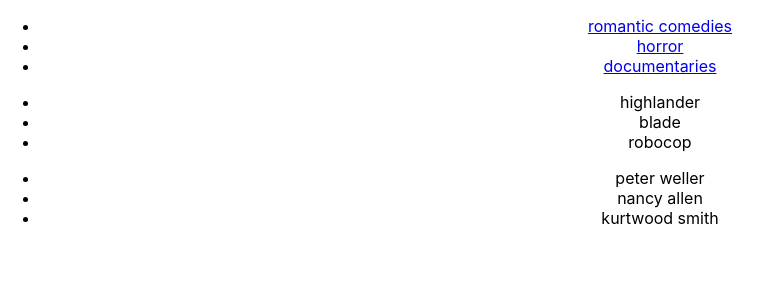
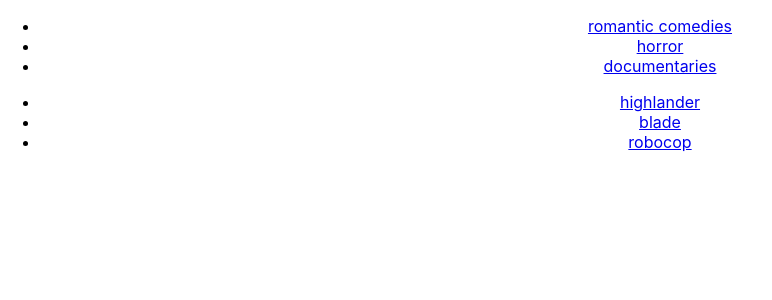
Before and after one commit to mragarg/movie-react, a React (Create React App) app: page / in a window 1280 px wide. Both pictures are taken after a click on the link "documentaries". Shown: the top 300 px of the page, without its empty margins (0-772 px from the left). Built offline with nearby package versions, Linux system fonts and the light colour scheme.

Commit message:
Shows actor based on movie

```diff
--- a/src/App.js
+++ b/src/App.js
@@ -12,7 +12,8 @@ class App extends React.Component {
   constructor(props) {
     super(props);
     this.state = {
-      genre: ''
+      genre: '',
+      movie: ''
     }
   }
 
@@ -20,11 +21,21 @@ class App extends React.Component {
     // console.log(Object.keys(movies));
     return (
       <div className="App">
-        <GenreList genres={Object.keys(movies)} handleClick={this._setGenre}/>
+        <GenreList
+          genres={Object.keys(movies)}
+          handleClick={this._setGenre}
+        />
         {
-          this.state.genre ? <MovieList movies={Object.keys(movies[this.state.genre])}/> : null
+          this.state.genre ? <MovieList
+                                movies={Object.keys(movies[this.state.genre])}
+                                handleClick={this._setMovie}
+                              /> : null
         }
-        <ActorList actors={movies.documentaries.robocop}/>
+        {
+          this.state.movie ? <ActorList
+                                actors={movies[this.state.genre][this.state.movie]}
+                              /> : null
+        }
       </div>
     );
   }
@@ -40,9 +51,18 @@ class App extends React.Component {
       // genre: genre
       // When the key and value are the same word,
       // you can omit the ": genre"
-      genre
+      genre,
+      movie: ''
     });
   }
+
+  _setMovie = (movie) => {
+    console.log(`You picked ${movie}`)
+
+    this.setState({
+      movie
+    });
+  };
 
 }
 
--- a/src/MovieList.js
+++ b/src/MovieList.js
@@ -5,7 +5,18 @@ function MovieList(props) {
     return (
         <ul>
             {
-                props.movies.map((movie, i) => <li key={i}>{movie}</li>)
+                props.movies.map((movie, i) => (
+                    <li key={i}>
+                        <a
+                            href="#"
+                            onClick={() => {
+                                props.handleClick(movie);
+                            }}
+                        >
+                            {movie}
+                        </a>
+                    </li>
+                    ))
             }
         </ul>
     );
```
